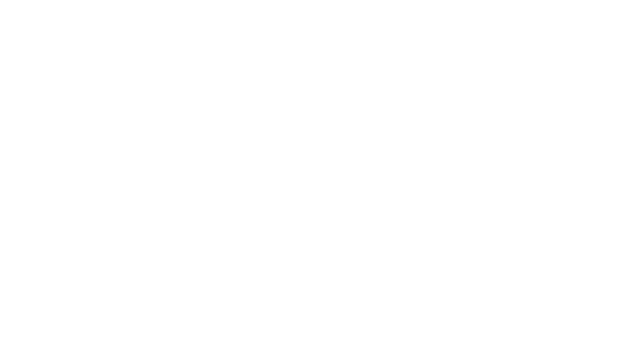
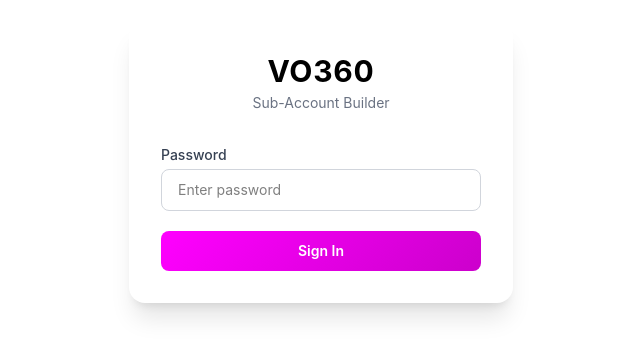
Before and after one commit to urielholzman36-cmd/GHL-SubAccount-Creator, a React (Vite) app: page /login in a window 1280 px wide. Before the commit this address had no page. Shown: the part 238-594 px from the top of the page, without its empty margins (319-959 px from the left). Built offline with nearby package versions, Linux system fonts and the light colour scheme; no server answers; the HTML template or start-up script is replaced by a standard one.

Commit message:
feat: login page, auth hook, sidebar, and protected routing

```diff
--- a/src/App.jsx
+++ b/src/App.jsx
@@ -1,11 +1,61 @@
-import { Routes, Route } from 'react-router-dom';
+import { Routes, Route, Navigate } from 'react-router-dom';
+import { AuthProvider, useAuth } from './hooks/useAuth.jsx';
+import Login from './pages/Login';
+import NewBuild from './pages/NewBuild';
+import BuildHistory from './pages/BuildHistory';
+import Sidebar from './components/Sidebar';
+
+function ProtectedLayout() {
+  const { authenticated, logout } = useAuth();
+  if (authenticated === null)
+    return (
+      <div className="min-h-screen bg-page-bg flex items-center justify-center text-gray-400">
+        Loading...
+      </div>
+    );
+  if (!authenticated) return <Navigate to="/login" />;
+
+  return (
+    <div className="min-h-screen bg-page-bg flex">
+      <Sidebar />
+      <div className="flex-1 flex flex-col overflow-auto">
+        <header className="flex justify-end items-center px-6 py-3 border-b border-gray-200 bg-white">
+          <div className="flex items-center gap-3 text-sm text-gray-500">
+            <span>👤 Team</span>
+            <button onClick={logout} className="text-gray-400 hover:text-gray-600">
+              Logout
+            </button>
+          </div>
+        </header>
+        <main className="flex-1 overflow-auto">
+          <Routes>
+            <Route path="/" element={<NewBuild />} />
+            <Route path="/history" element={<BuildHistory />} />
+            <Route
+              path="/settings"
+              element={
+                <div className="p-6">
+                  <h1 className="text-xl font-bold text-navy">Settings</h1>
+                  <p className="text-gray-500 mt-1">
+                    Snapshot management — coming soon
+                  </p>
+                </div>
+              }
+            />
+          </Routes>
+        </main>
+      </div>
+    </div>
+  );
+}
 
 export default function App() {
   return (
-    <div className="min-h-screen bg-page-bg font-sans">
+    <AuthProvider>
       <Routes>
-        <Route path="/" element={<div className="p-8 text-navy text-xl font-bold">VO360 Sub-Account Builder</div>} />
+        <Route path="/login" element={<Login />} />
+        <Route path="/*" element={<ProtectedLayout />} />
       </Routes>
-    </div>
+    </AuthProvider>
   );
 }
--- /dev/null
+++ b/src/components/Sidebar.jsx
@@ -0,0 +1,53 @@
+import { NavLink } from 'react-router-dom';
+import { useAuth } from '../hooks/useAuth.jsx';
+
+const navItems = [
+  { label: '🏗️ New Build', to: '/' },
+  { label: '📋 Build History', to: '/history' },
+  { label: '⚙️ Settings', to: '/settings' },
+];
+
+export default function Sidebar() {
+  const { logout } = useAuth();
+
+  return (
+    <div className="w-52 bg-sidebar flex flex-col min-h-screen shrink-0">
+      {/* Brand */}
+      <div className="px-5 py-6">
+        <h1 className="text-magenta font-bold text-lg tracking-wide">VO360</h1>
+        <p className="text-white/40 text-xs mt-0.5">Sub-Account Builder</p>
+      </div>
+
+      {/* Nav links */}
+      <nav className="flex-1 px-3 space-y-1">
+        {navItems.map(({ label, to }) => (
+          <NavLink
+            key={to}
+            to={to}
+            end={to === '/'}
+            className={({ isActive }) =>
+              [
+                'flex items-center gap-2 px-3 py-2 rounded-md text-sm font-medium transition-colors',
+                isActive
+                  ? 'bg-magenta/20 border-l-2 border-magenta text-white'
+                  : 'text-white/50 hover:text-white hover:bg-white/5',
+              ].join(' ')
+            }
+          >
+            {label}
+          </NavLink>
+        ))}
+      </nav>
+
+      {/* Logout */}
+      <div className="px-3 py-5">
+        <button
+          onClick={logout}
+          className="w-full text-left px-3 py-2 rounded-md text-sm text-white/40 hover:text-white hover:bg-white/5 transition-colors"
+        >
+          🚪 Logout
+        </button>
+      </div>
+    </div>
+  );
+}
--- /dev/null
+++ b/src/hooks/useAuth.jsx
@@ -0,0 +1,53 @@
+import { createContext, useContext, useEffect, useState } from 'react';
+
+const AuthContext = createContext(null);
+
+export function AuthProvider({ children }) {
+  const [authenticated, setAuthenticated] = useState(null);
+
+  useEffect(() => {
+    fetch('/api/auth/check')
+      .then((res) => {
+        if (res.ok) {
+          setAuthenticated(true);
+        } else {
+          setAuthenticated(false);
+        }
+      })
+      .catch(() => setAuthenticated(false));
+  }, []);
+
+  async function login(password) {
+    try {
+      const res = await fetch('/api/auth/login', {
+        method: 'POST',
+        headers: { 'Content-Type': 'application/json' },
+        body: JSON.stringify({ password }),
+      });
+      if (res.ok) {
+        setAuthenticated(true);
+        return { ok: true };
+      } else {
+        const data = await res.json().catch(() => ({}));
+        return { ok: false, error: data.error || 'Invalid password' };
+      }
+    } catch {
+      return { ok: false, error: 'Network error' };
+    }
+  }
+
+  async function logout() {
+    await fetch('/api/auth/logout', { method: 'POST' }).catch(() => {});
+    setAuthenticated(false);
+  }
+
+  return (
+    <AuthContext.Provider value={{ authenticated, login, logout }}>
+      {children}
+    </AuthContext.Provider>
+  );
+}
+
+export function useAuth() {
+  return useContext(AuthContext);
+}
--- /dev/null
+++ b/src/pages/BuildHistory.jsx
@@ -0,0 +1,8 @@
+export default function BuildHistory() {
+  return (
+    <div className="p-6">
+      <h1 className="text-xl font-bold text-navy">Build History</h1>
+      <p className="text-gray-500 mt-1">Coming next...</p>
+    </div>
+  );
+}
--- /dev/null
+++ b/src/pages/Login.jsx
@@ -0,0 +1,70 @@
+import { useState } from 'react';
+import { useNavigate } from 'react-router-dom';
+import { useAuth } from '../hooks/useAuth.jsx';
+
+export default function Login() {
+  const { login } = useAuth();
+  const navigate = useNavigate();
+  const [password, setPassword] = useState('');
+  const [error, setError] = useState('');
+  const [loading, setLoading] = useState(false);
+
+  async function handleSubmit(e) {
+    e.preventDefault();
+    setError('');
+    setLoading(true);
+    const result = await login(password);
+    setLoading(false);
+    if (result.ok) {
+      navigate('/');
+    } else {
+      setError(result.error || 'Login failed');
+    }
+  }
+
+  return (
+    <div className="min-h-screen bg-sidebar flex items-center justify-center px-4">
+      <div className="bg-white rounded-2xl shadow-xl w-full max-w-sm p-8">
+        <div className="text-center mb-8">
+          <h1 className="text-3xl font-bold text-magenta tracking-wide">VO360</h1>
+          <p className="text-gray-500 text-sm mt-1">Sub-Account Builder</p>
+        </div>
+
+        <form onSubmit={handleSubmit} className="space-y-5">
+          <div>
+            <label
+              htmlFor="password"
+              className="block text-sm font-medium text-gray-700 mb-1"
+            >
+              Password
+            </label>
+            <input
+              id="password"
+              type="password"
+              value={password}
+              onChange={(e) => setPassword(e.target.value)}
+              required
+              className="w-full border border-gray-300 rounded-lg px-4 py-2.5 text-sm focus:outline-none focus:ring-2 focus:ring-magenta focus:border-transparent"
+              placeholder="Enter password"
+            />
+          </div>
+
+          {error && (
+            <p className="text-sm text-red-500 text-center">{error}</p>
+          )}
+
+          <button
+            type="submit"
+            disabled={loading}
+            className="w-full py-2.5 rounded-lg text-white font-semibold text-sm transition-opacity disabled:opacity-60"
+            style={{
+              background: 'linear-gradient(135deg, #ff00ff, #cc00cc)',
+            }}
+          >
+            {loading ? 'Signing in...' : 'Sign In'}
+          </button>
+        </form>
+      </div>
+    </div>
+  );
+}
--- /dev/null
+++ b/src/pages/NewBuild.jsx
@@ -0,0 +1,8 @@
+export default function NewBuild() {
+  return (
+    <div className="p-6">
+      <h1 className="text-xl font-bold text-navy">New Build</h1>
+      <p className="text-gray-500 mt-1">Coming next...</p>
+    </div>
+  );
+}
```
